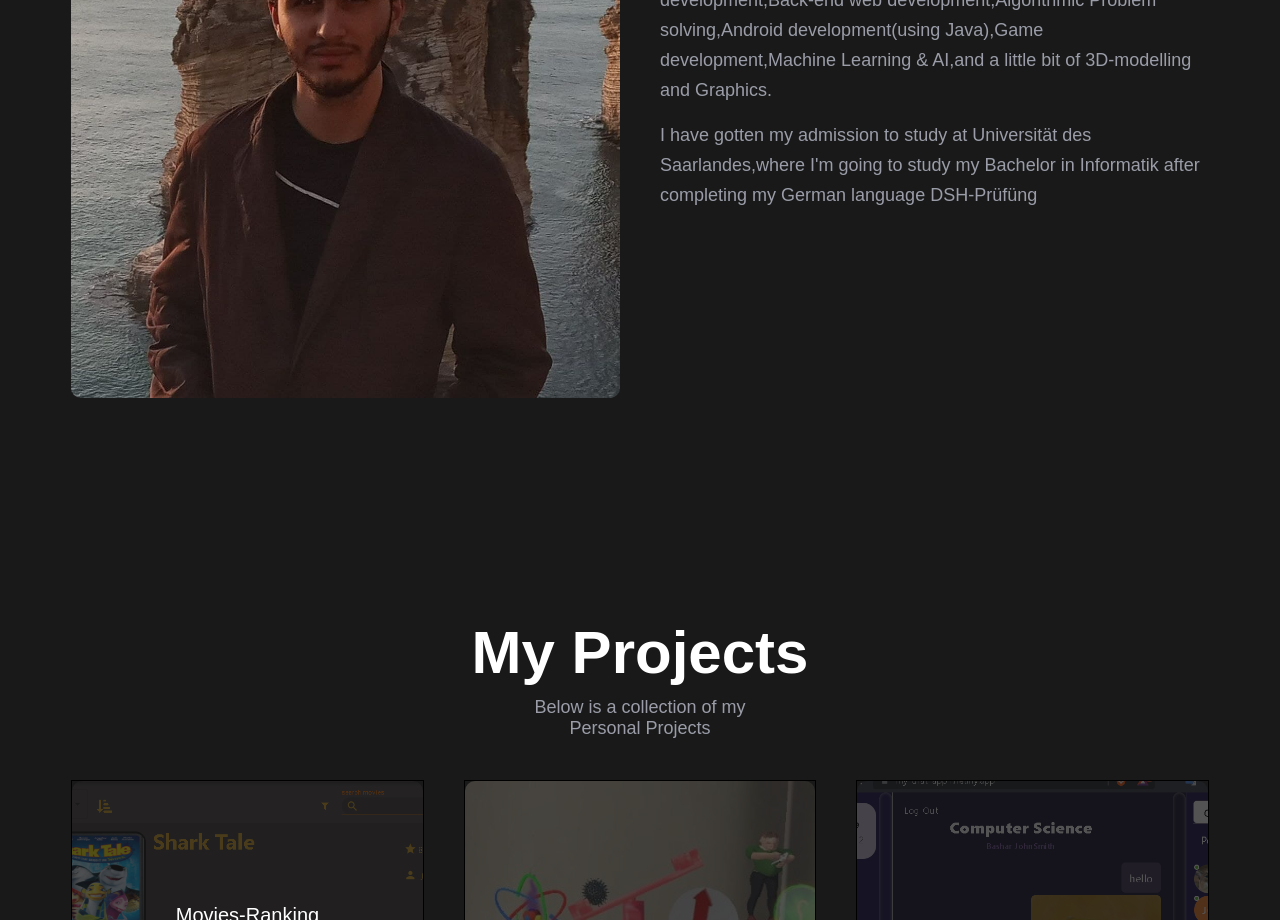
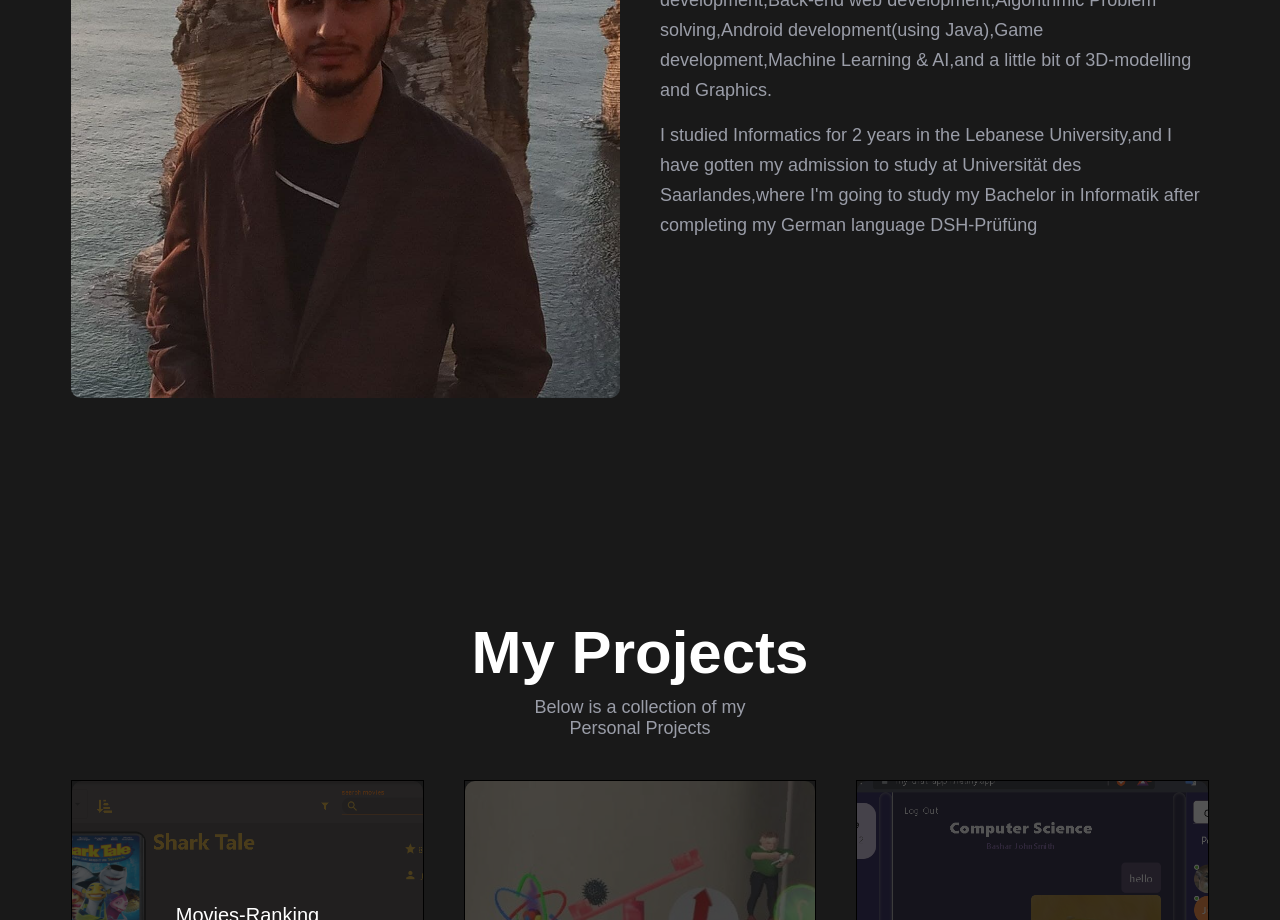
Before and after one commit to BHCoding420/my_portfolio, a React (Create React App) app: page / in a window 1280 px wide. Shown: the part 1020-1940 px from the top of the page. Built offline with nearby package versions, Linux system fonts and the light colour scheme.

Commit message:
Update About.js

```diff
--- a/src/About.js
+++ b/src/About.js
@@ -31,7 +31,7 @@ function About() {
                 Learning & AI,and a little bit of 3D-modelling and Graphics.
               </p>
               <p className="about__text p__color">
-                I have gotten my admission to study at Universität des
+                I studied Informatics for 2 years in the Lebanese University,and I have gotten my admission to study at Universität des
                 Saarlandes,where I'm going to study my Bachelor in Informatik
                 after completing my German language DSH-Prüfüng
               </p>
```
